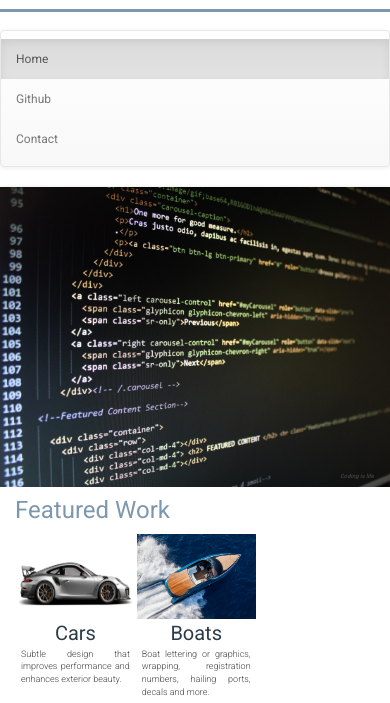
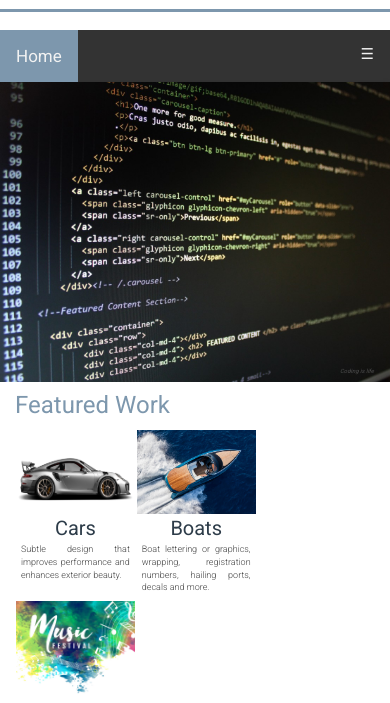
Before and after one commit to luizmn/LMPortfolio, a plain HTML site: page index.html in a window 390 px wide. Shown: the part 108-811 px from the top of the page. Drawn offline with nearby package versions, Linux system fonts and the light colour scheme.

Commit message:
correction 2
final correction

```diff
--- a/css/main.css
+++ b/css/main.css
@@ -28,7 +28,60 @@ p {
   margin-right: 5px;
 }
 
-/* BEGIN MEDIA QUERY FONT RESIZE ON */
+/* begin resizable navigation bar */
+.topnav {
+  overflow: hidden;
+  background-color: #333;
+}
+
+.topnav a {
+  float: left;
+  display: block;
+  color: #f2f2f2;
+  text-align: center;
+  padding: 14px 16px;
+  text-decoration: none;
+  font-size: 17px;
+}
+
+.topnav a:hover {
+  background-color: #ddd;
+  color: black;
+}
+
+.active {
+  background-color: #7d97ad;
+  color: white;
+}
+
+.topnav .icon {
+  display: none;
+}
+
+@media screen and (max-width: 600px) {
+  .topnav a:not(:first-child) {display: none;}
+  .topnav a.icon {
+    float: right;
+    display: block;
+    }
+}
+
+@media screen and (max-width: 600px) {
+  .topnav.responsive {position: relative;}
+  .topnav.responsive .icon {
+      position: absolute;
+      right: 0;
+      top: 0;
+    }
+    .topnav.responsive a {
+        float: none;
+        display: block;
+        text-align: left;
+    }
+}
+/* end resizable navigation bar */
+
+/* begin media query font resize*/
 
 @media all and (min-width: 1024px) {
     p {
@@ -48,9 +101,8 @@ p {
     }
 
 }
+/*end media query font resize*/
 
-
-/*END MEDIA QUERY FONT RESIZE*/
 /*
  *
  * Header
@@ -77,7 +129,6 @@ p {
   max-height: 90px;
   width: auto;
   float: left;
-
 }
 
 .header__title {
--- a/index.html
+++ b/index.html
@@ -12,19 +12,23 @@
             href="https://netdna.bootstrapcdn.com/bootstrap/3.1.0/css/bootstrap-theme.min.css"> <!-- # NOQA -->
     <script src="http://code.jquery.com/jquery-1.10.1.min.js"></script>
     <script src="https://netdna.bootstrapcdn.com/bootstrap/3.1.0/js/bootstrap.min.js"></script> <!-- # NOQA -->
+    <script src="js/scripts.js"></script>
     <link href="https://fonts.googleapis.com/css?family=Roboto:300,400,500" rel="stylesheet" type="text/css"> <!-- # NOQA -->
 	<link rel="stylesheet" href="https://cdnjs.cloudflare.com/ajax/libs/font-awesome/4.7.0/css/font-awesome.min.css"> <!-- # NOQA -->
-    <link rel="stylesheet" type="text/css" href="./css/main.css">
+    <link rel="stylesheet" type="text/css" href="css/main.css">
   </head>
   <body>
+    <!--begin header logo and title section-->
     <header class="page-header">
       <a href="/">
-  	    <picture>
+        <!--begin resizable logo-->
+          <picture>
           <source srcset="img/coding@1x.png" media="(max-width: 400px)">
 		  <source srcset="img/coding@15x.png" media="(min-width: 401px) and (max-width: 1024px)">
           <source srcset="img/coding@2x.png">
           <img src="img/coding@2x.png" alt="coding icon" style="width:50%;">
         </picture>
+        <!--end resizable logo-->
       </a>
       <h1 class="header__title">
         LM Portfolio
@@ -33,22 +37,22 @@
         </span>
       </h1>
     </header>
-<!--BEGIN NAV BAR BOOTSTRAP-->
-<nav class="navbar navbar-default">
-    <div class="container-fluid">
-        <ul class="nav navbar-nav">
-            <li class="active"><a href="#">Home</a></li>
-            <li><a href="#">Github</a></li>
-            <li><a href="#">Contact</a></li>
-        </ul>
-    </div>
-</nav>
-<!--END NAV BAR BOOTSTRAP-->
+    <!--end header icon and title section-->
+<!--begin resizable navbar-->
+<div class="topnav" id="myTopnav">
+    <a href="#home" class="active">Home</a>
+    <a target="_blank" href="https://github.com/">Github</a>
+    <a target="_blank" href="mailto:someone@example.com">Contact</a>
+    <a href="javascript:void(0);" style="font-size:15px;" class="icon" onclick="smallMenu()">&#9776;</a>
+</div>
+<!-- end resizable navbar-->
     <main>
       <section class="content">
+        <!--begin banner-->
         <figure class="banner">
 		  <h2 class="fig__text">Coding is life</h2>
         </figure>
+        <!--end banner-->
             <article class="container">
                 <h3 class="section__title">Featured Work</h3>
                 <div class="flex-container">
--- /dev/null
+++ b/js/scripts.js
@@ -0,0 +1,8 @@
+function smallMenu() {
+    var x = document.getElementById("myTopnav");
+    if (x.className === "topnav") {
+        x.className += " responsive";
+    } else {
+        x.className = "topnav";
+    }
+}
```
Also changed, not shown: 1 other file.
